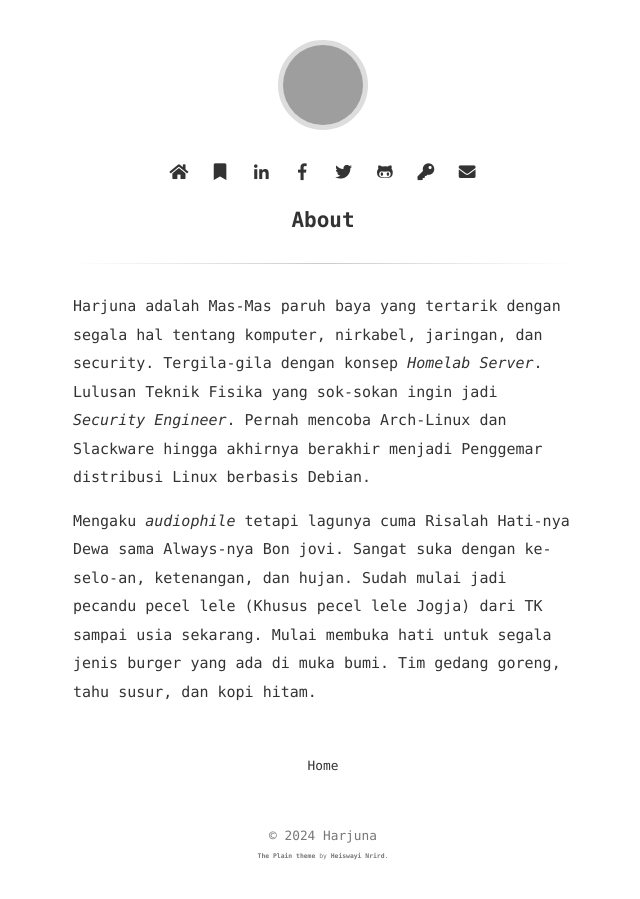
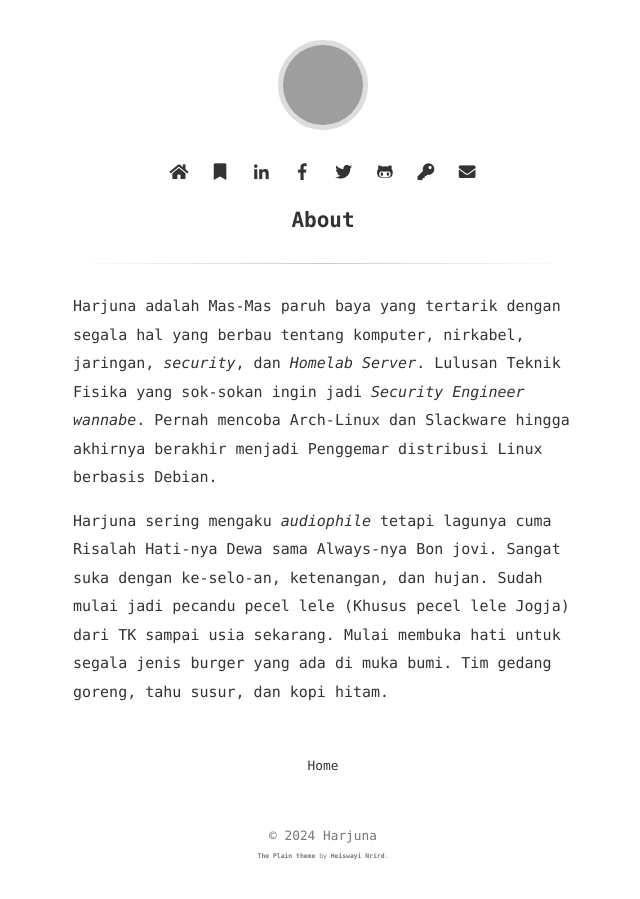
Before and after one commit to harjunacandra/harjuna.github.io, a Jekyll site: the page built from about.md, in a window 1280 px wide, cut to the strip 0-901 px from the top of the page. Shown: the whole strip, without its empty margins (317-957 px from the left). Built offline with Jekyll 4.4.1, drawn with Linux system fonts in a browser that asks for light colours; grey boxes are pictures that could not be loaded.

Commit message:
Update about.md
Tambah sedikit deskripsi

```diff
--- a/about.md
+++ b/about.md
@@ -2,6 +2,6 @@
 layout: page
 title: About
 ---
-Harjuna adalah Mas-Mas paruh baya yang tertarik dengan segala hal tentang komputer, nirkabel, jaringan, dan security. Tergila-gila dengan konsep _Homelab_ _Server_. Lulusan Teknik Fisika yang sok-sokan ingin jadi _Security Engineer_. Pernah mencoba Arch-Linux dan Slackware hingga akhirnya berakhir menjadi Penggemar distribusi Linux berbasis Debian.
+Harjuna adalah Mas-Mas paruh baya yang tertarik dengan segala hal yang berbau tentang komputer, nirkabel, jaringan, _security_, dan _Homelab_ _Server_. Lulusan Teknik Fisika yang sok-sokan ingin jadi _Security Engineer wannabe_. Pernah mencoba Arch-Linux dan Slackware hingga akhirnya berakhir menjadi Penggemar distribusi Linux berbasis Debian.
 
-Mengaku _audiophile_ tetapi lagunya cuma Risalah Hati-nya Dewa sama Always-nya Bon jovi. Sangat suka dengan ke-selo-an, ketenangan, dan hujan. Sudah mulai jadi pecandu pecel lele (Khusus pecel lele Jogja) dari TK sampai usia sekarang. Mulai membuka hati untuk segala jenis burger yang ada di muka bumi. Tim gedang goreng, tahu susur, dan kopi hitam.
+Harjuna sering mengaku _audiophile_ tetapi lagunya cuma Risalah Hati-nya Dewa sama Always-nya Bon jovi. Sangat suka dengan ke-selo-an, ketenangan, dan hujan. Sudah mulai jadi pecandu pecel lele (Khusus pecel lele Jogja) dari TK sampai usia sekarang. Mulai membuka hati untuk segala jenis burger yang ada di muka bumi. Tim gedang goreng, tahu susur, dan kopi hitam.
```
